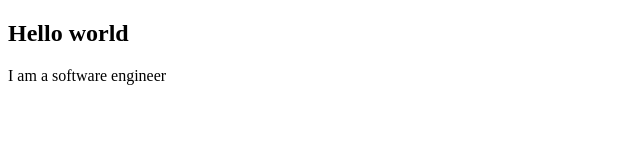
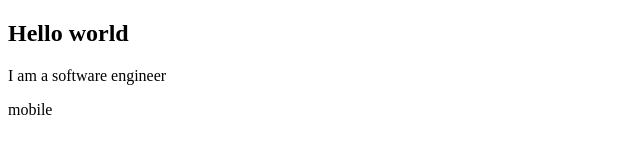
Before and after one commit to adejam/My-demo-portfolio-page, a website: page index.html in a window 1280 px wide. Shown: the full height of the page, 0-640 px from the left. Drawn offline with Linux system fonts and the light colour scheme; files that its build step writes are made by us from their sources; files whose address does not match are found by name.

Commit message:
feat: add screen

```diff
--- a/index.html
+++ b/index.html
@@ -10,6 +10,7 @@
     <div>
       <h2>Hello world</h2>
       <p>I am a software engineer</p>
+      <p>mobile</p>
     </div>
   </body>
 </html>
```
